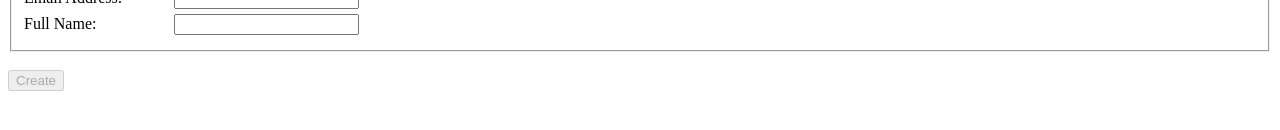
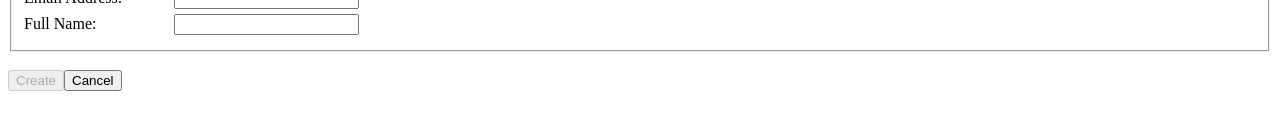
Before and after one commit to metehansenol/angular-authclient, an Angular app: page /users/create in a window 1280 px wide. Shown: the part 208-338 px from the top of the page. Built offline with nearby package versions, Linux system fonts and the light colour scheme.

Commit message:
cancel button added to create user component

```diff
--- a/src/app/users/create-user.component.ts
+++ b/src/app/users/create-user.component.ts
@@ -20,7 +20,10 @@ import { UserService } from '../services/user.sevice';
     </fieldset>
     </form>
     <br />
-    <div><button (click)="createUser()" [disabled]="!form.valid">Create</button></div>
+    <div>
+      <button (click)="createUser()" [disabled]="!form.valid">Create</button>
+      <button routerLink="/users">Cancel</button>
+    </div>
     <br />
     <div class="err-msg">{{errorMessage}}</div>
   `
```
